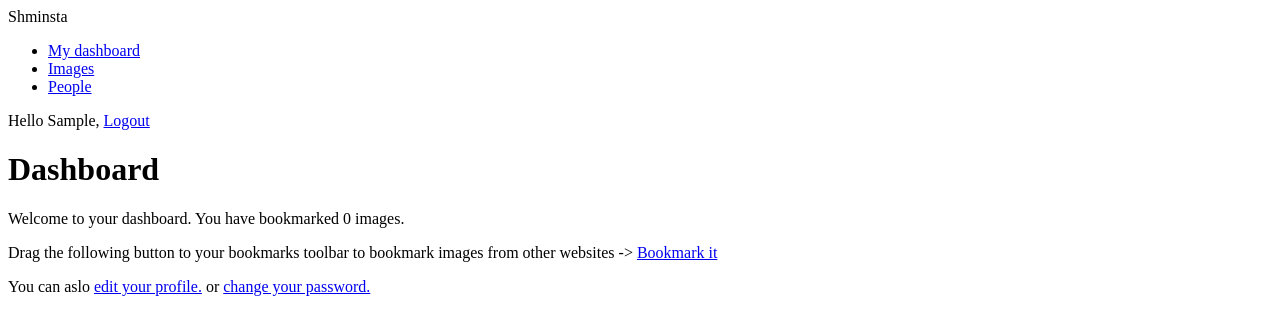
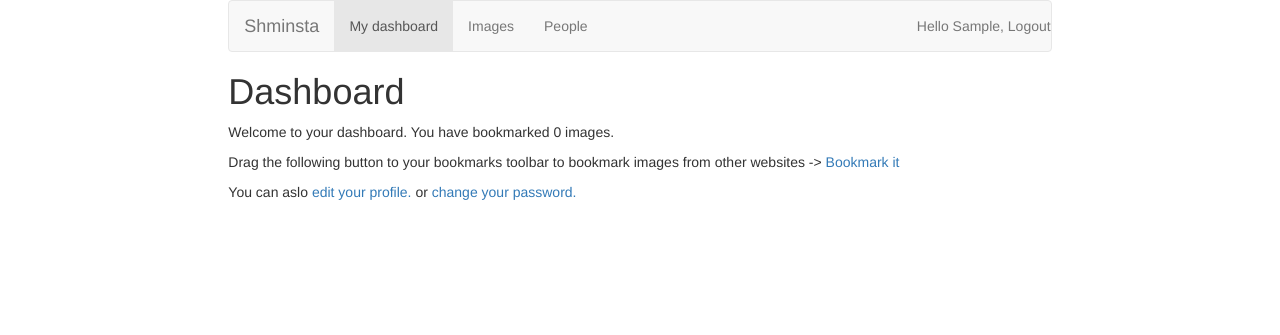
Before and after one commit to rewenset/shminsta, a Django app: page /account/ in a window 1280 px wide. Shown: the top 335 px of the page. Run offline with Django 3.2, Linux system fonts and the light colour scheme; the visitor is signed in with stand-in values (Sample User, id 1); data that the repository does not hold is empty; some libraries are stand-ins or nearby versions.

Commit message:
Added some style

```diff
--- a/shminsta/account/templates/base.html
+++ b/shminsta/account/templates/base.html
@@ -5,36 +5,38 @@
     <meta charset="UTF-8">
     <title>{% block title %}{% endblock %}</title>
 
+    <link rel="stylesheet" href="https://maxcdn.bootstrapcdn.com/bootstrap/3.3.6/css/bootstrap.min.css"/>
     <link href="{% static "account/style.css" %}" rel="stylesheet">
 </head>
-<body>
-
-<div id="header">
-    <span class="logo">Shminsta</span>
+<body class="col-md-offset-2 col-md-8">
+<nav class="navbar navbar-default">
+    <div class="container-fluid">
+        <span class="logo navbar-brand">Shminsta</span>
 
         {% if request.user.is_authenticated %}
-        <ul class="menu">
-            <li {% if sections == "dashboard" %} class="selected" {% endif %}>
+            <ul class="menu nav navbar-nav">
+                <li {% if section == "dashboard" %} class="active" {% endif %}>
                     <a href="{% url "dashboard" %}">My dashboard</a>
                 </li>
-            <li {% if sections == "images" %} class="selected" {% endif %}>
+                <li {% if section == "images" %} class="active" {% endif %}>
                     <a href="{% url "images:list" %}">Images</a>
                 </li>
-            <li {% if sections == "people" %} class="selected" {% endif %}>
+                <li {% if section == "people" %} class="active" {% endif %}>
                     <a href="#">People</a>
                 </li>
             </ul>
         {% endif %}
 
-    <span class="user">
+        <p class="navbar-text navbar-right">
                 {% if request.user.is_authenticated %}
                     Hello {{ request.user.first_name }},
-            <a href="{% url "logout" %}">Logout</a>
+                    <a href="{% url "logout" %}" class="navbar-link">Logout</a>
                 {% else %}
-            <a href="{% url "login" %}">Login</a>
+                    <a href="{% url "login" %}" class="navbar-link">Login</a>
                 {% endif %}
-    </span>
+        </p>
     </div>
+</nav>
 
 {% if messages %}
     <ul class="messages">
@@ -62,7 +64,7 @@
     }
     $.ajaxSetup({
         beforeSend: function (xhr, settings) {
-           if(!csrfSafeMethod(settings.type) && !this.crossDomain) {
+            if (!csrfSafeMethod(settings.type) && !this.crossDomain) {
                 xhr.setRequestHeader("X-CSRFToken", csrftoken)
             }
         }
```
Lines whose indentation alone changed are shown as unchanged.
